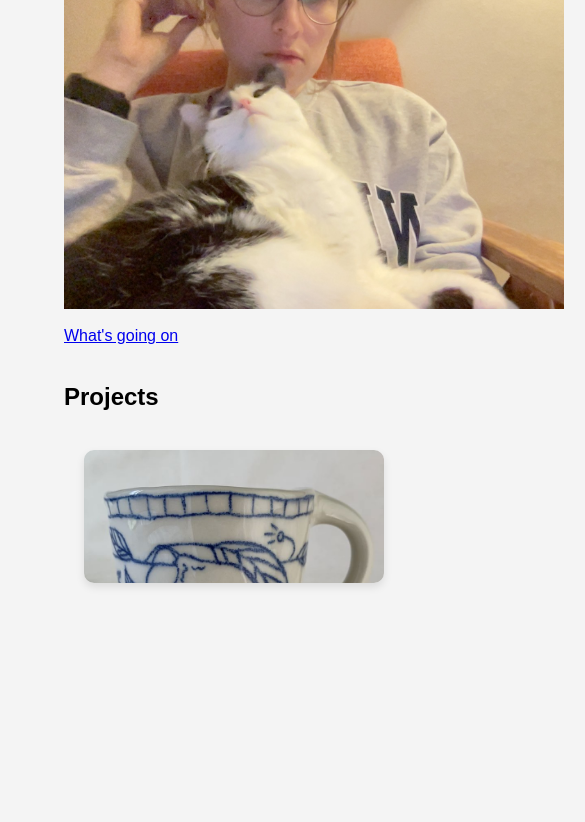
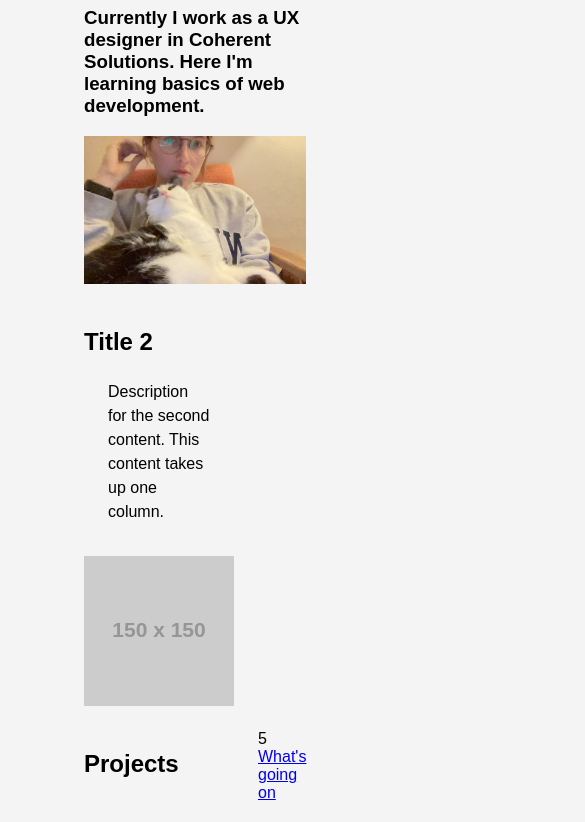
Before and after one commit to nastapasta/nsttlv, a plain HTML site: page pages/home.html in a window 390 px wide. Shown: the part 305-1127 px from the top of the page, 585 px wide, since content can reach past the window. Before the commit the page ends 1036 px from the top, so only its background shows below. Drawn offline with Linux system fonts and the light colour scheme; placeholder pictures from the web are drawn by us; files whose address does not match are found by name.

```diff
--- /dev/null
+++ b/js.js
@@ -0,0 +1 @@
+console.log('- Did Joffrey agree?\n  - He did. He also said "I love using \n".')
--- a/pages/home.html
+++ b/pages/home.html
@@ -6,21 +6,24 @@
     <title>Document</title>
 </head>
 <body>
-    <h1>Nastya Tulaeva is a product designer and a little bird.</h1>
-    <h3>Currently I work as a UX designer in Coherent Solutions. <br> Here I'm learning basics of web development.</h3>
-    <br>
-    <img src="/Users/nasta/Projects/nsttlv/images/portrait.jpg" alt="Girl with a cat" width="500">
-    <br>
-    <a href=log.html>What's going on</a>
-    <br>
-    <h2>Projects</h2>
-    <div class="card">
-        <img src="/Users/nasta/Projects/nsttlv/images/sample image.jpg" alt="Card Image" class="card-img">
-        <div class="card-content">
-            <caption>Web Application</caption>
-            <h3 class="card-title">This is a Manually written card</h3>
-            <p class="card-text">This is a simple description of the card. It gives more information about the content of the card.</p>
-            <a href="#" class="card-btn">Learn More</a>
+    <div class="grid-container">
+        <div class="grid-item" style="grid-column: span 2;">
+            <h1>Nastya Tulaeva is a product designer and a little bird.</h1>
+            <h3>Currently I work as a UX designer in Coherent Solutions. Here I'm learning basics of web development.</h3>
+            <img src="/Users/nasta/Projects/nsttlv/images/portrait.jpg" alt="Girl with a cat" width=100%>
         </div>
+        <div class="grid-item">
+            <h2>Title 2</h2>
+            <p>Description for the second content. This content takes up one column.</p>
+            <img src="https://via.placeholder.com/150" alt="Image 2">
+        </div>
+        <div class="grid-item"></div>
+        <div class="grid-item">
+            <h2>Projects</h2>
+        </div>
+        <div class="grid-item">5
+            <a href=log.html>What's going on</a>
+        </div>
+    </div>
 </body>
 </html>
--- a/pages/styles.css
+++ b/pages/styles.css
@@ -1,16 +1,49 @@
+.grid-container {
+    display: grid;
+    grid-template-columns: repeat(6, 1fr); /* 6 equal-width columns */
+    gap: 24px; /* Space between the columns */
+    max-width: 1200px; /* Max container width */
+    width: 100%;
+    padding: 20px;
+    box-sizing: border-box;
+}
+
+.grid-item {
+        text-align: left;
+}
+
+@media (max-width: 768px) {
+    .grid-container, .flex-container {
+        grid-template-columns: repeat(2, 1fr); /* 2 columns on smaller screens */
+        flex-wrap: wrap;
+    }
+    .flex-item {
+        min-width: calc(100% / 2 - 20px); /* Adjust to 2 columns */
+    }
+}
+
+@media (max-width: 480px) {
+    .grid-container, .flex-container {
+        grid-template-columns: 1fr; /* 1 column on very small screens */
+    }
+    .flex-item {
+        min-width: 100%;
+    }
+}
+
 body {
     font-family: Arial, Helvetica, sans-serif;
     background-color: #f4f4f4;
     display: flex;
     flex-direction: column;
     justify-content:baseline;
-    align-items: left;
+    align-items: center;
     height: 100vh;
     margin-top: 64px;
     margin-bottom: 128px;
     margin-right: 128px;
     margin-left: 64px;
-    width: 600px;
+    max-width: 1200px;
 }
 
 p {
@@ -18,6 +51,7 @@ p {
     margin-bottom: 32px;
     margin-right: 24px;
     margin-left: 24px;
+    line-height: 1.5em;
   }
 
 .card {
@@ -28,7 +62,6 @@ p {
     max-width: 300px;
     text-align: center;
     margin: 20px;
-
 }
 
 .card-img {
@@ -49,13 +82,14 @@ p {
     font-size: 1em;
     color: #555;
     margin-bottom: 20px;
+    line-height: 1.5em;
 }
 
 .card-btn {
     display: inline-block;
     padding: 10px 20px;
     color: #fff;
-    background-color: #007BFF;
+    background-color: #476c93;
     text-decoration: none;
     border-radius: 5px;
     transition: background-color 0.3s ease;
```
Also changed, not shown: pages/log.html (+6 -2 lines), pages/test.html (added, +42 -0 lines).
